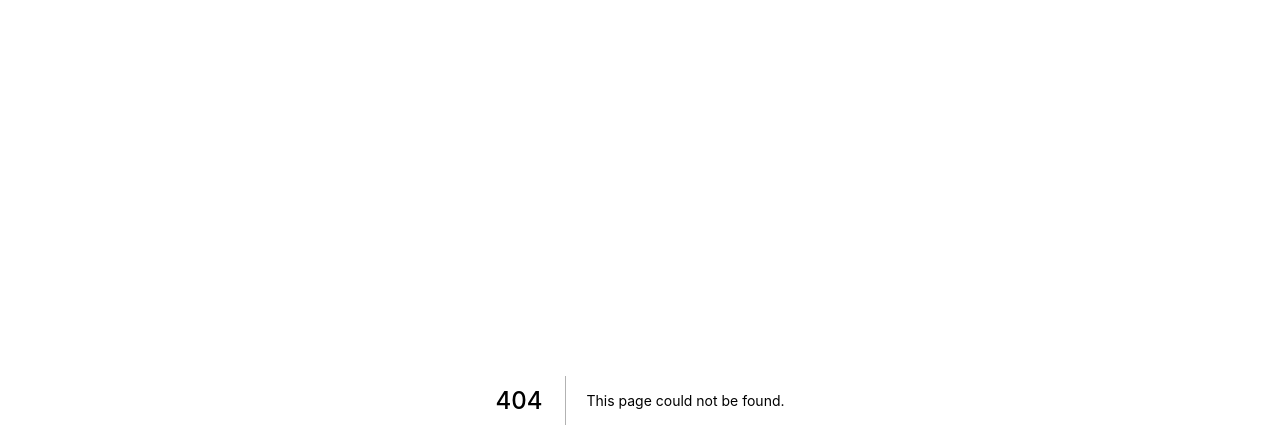
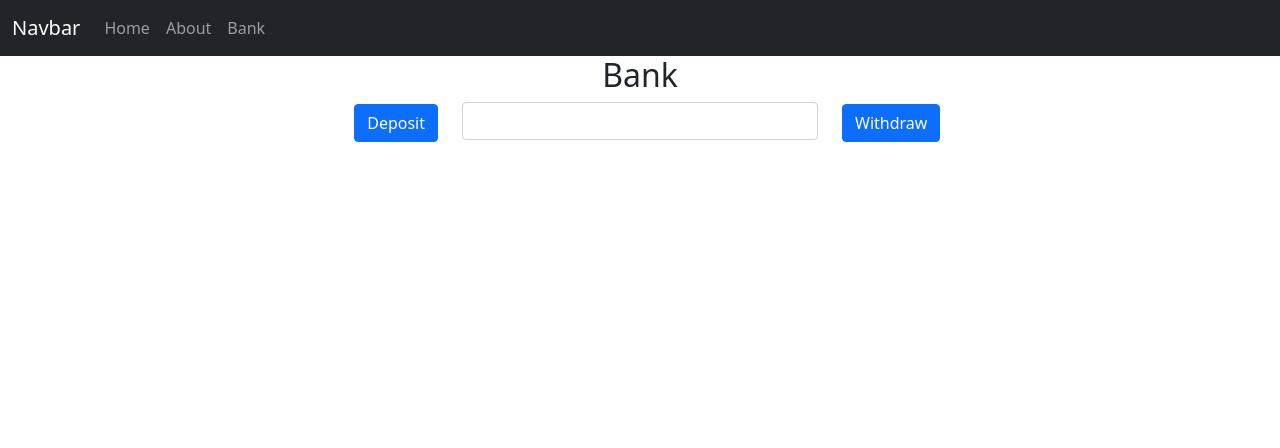
Before and after one commit to ssahmed05/next-js-redux, a Next.js app: page /bank in a window 1280 px wide. Before the commit this address had no page. Shown: the top 448 px of the page. Built offline with nearby package versions, Linux system fonts and the light colour scheme.

Commit message:
before redux

```diff
--- /dev/null
+++ b/Components/Layout.jsx
@@ -0,0 +1,44 @@
+import Link from "next/link"
+
+const Layout = ({ children }) => {
+    return (
+        <>
+            <nav className="navbar navbar-expand-lg navbar-dark bg-dark">
+                <div className="container-fluid">
+                    <Link href='/'>
+                    <a className="navbar-brand">Navbar</a>
+                    </Link>
+                    <button className="navbar-toggler" type="button" data-bs-toggle="collapse" data-bs-target="#navbarSupportedContent" aria-controls="navbarSupportedContent" aria-expanded="false" aria-label="Toggle navigation">
+                        <span className="navbar-toggler-icon"></span>
+                    </button>
+                    <div className="collapse navbar-collapse" id="navbarSupportedContent">
+                        <ul className="navbar-nav me-auto mb-2 mb-lg-0">
+                        <li className="nav-item active">
+                            <Link href="/">
+                            <a className="nav-link" to="/">Home</a>
+                            </Link>
+                        </li>
+                        <li className="nav-item active">
+                            <Link href="/about">
+                            <a className="nav-link">About</a>
+                            </Link>
+                        </li>
+                        <li className="nav-item active">
+                            <Link href="/bank">
+                            <a className="nav-link">Bank</a>
+                            </Link>
+                        </li>
+
+                        </ul>
+
+                    </div>
+                </div>
+            </nav>
+            <section className="container">
+                {children}
+            </section>
+        </>
+    )
+}
+1
+export default Layout
--- a/package.json
+++ b/package.json
@@ -9,7 +9,9 @@
     "lint": "next lint"
   },
   "dependencies": {
+    "bootstrap": "^5.1.3",
     "next": "12.1.6",
+    "popper.js": "^1.16.1",
     "react": "18.1.0",
     "react-dom": "18.1.0"
   },
--- a/pages/_app.js
+++ b/pages/_app.js
@@ -1,7 +1,24 @@
-import '../styles/globals.css'
+import Head from 'next/head'
+import 'bootstrap/dist/css/bootstrap.css'
+import Layout from '../Components/Layout';
+import("bootstrap/dist/js/bootstrap.min.js");
+
+
+import { useEffect } from "react";
+
 
 function MyApp({ Component, pageProps }) {
-  return <Component {...pageProps} />
+
+  return (
+    <>
+    <Head>
+      <meta name="viewport" content="width=device-width, initial-scale=1" />
+    </Head>
+    <Layout>
+      <Component {...pageProps} />
+    </Layout>
+    </>
+  );
 }
 
 export default MyApp
--- /dev/null
+++ b/pages/bank.jsx
@@ -0,0 +1,30 @@
+import React from 'react'
+
+const bank = () => {
+  return (
+      <>
+        <div className="row">
+            <div className="col-md-12">
+                <h2 className='text-center'>Bank</h2>
+            </div>
+        </div>
+        <div className="row align-items-baseline">
+            <div className="col-4 text-end">
+                <button className="btn btn-primary">
+                    Deposit
+                </button>
+            </div>
+            <div className="col-4">
+                <input type="text" name="money" className="form-control" />
+            </div>
+            <div className="col-4">
+                <button className="btn btn-primary">
+                    Withdraw
+                </button>
+            </div>
+        </div>
+      </>
+  )
+}
+
+export default bank
```
Also changed, not shown: pages/about.jsx (added, +14 -0 lines), 2 other files (tests, documents, lock files or other folders).
